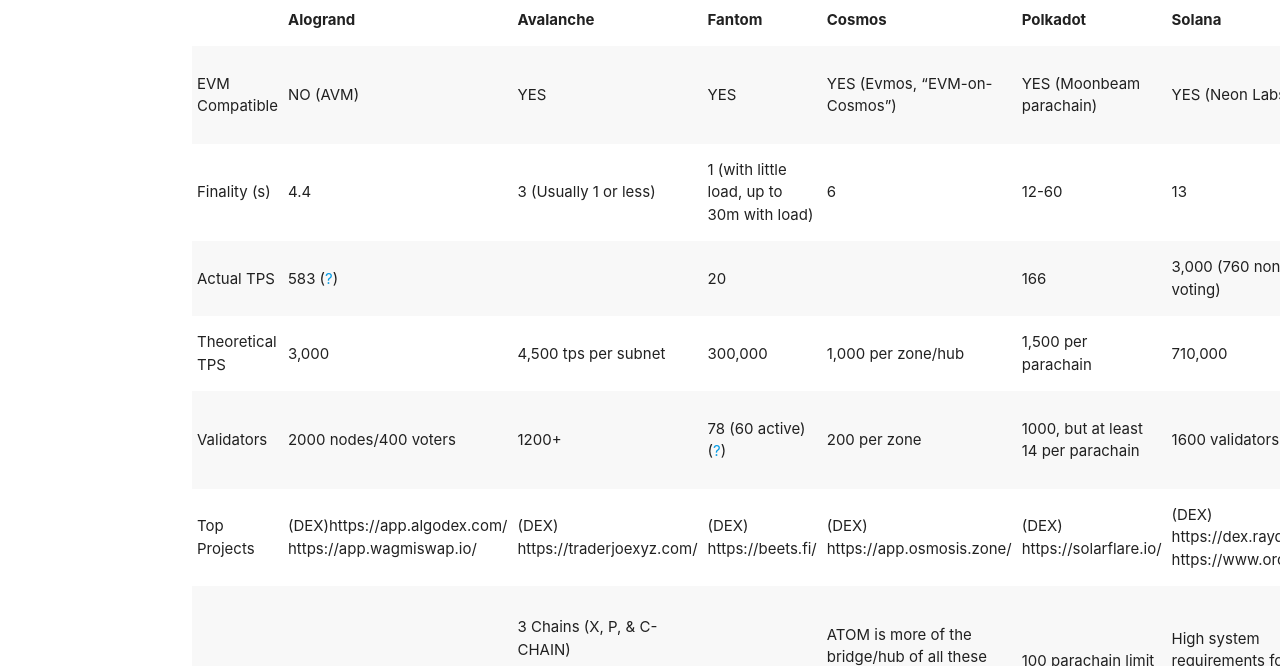
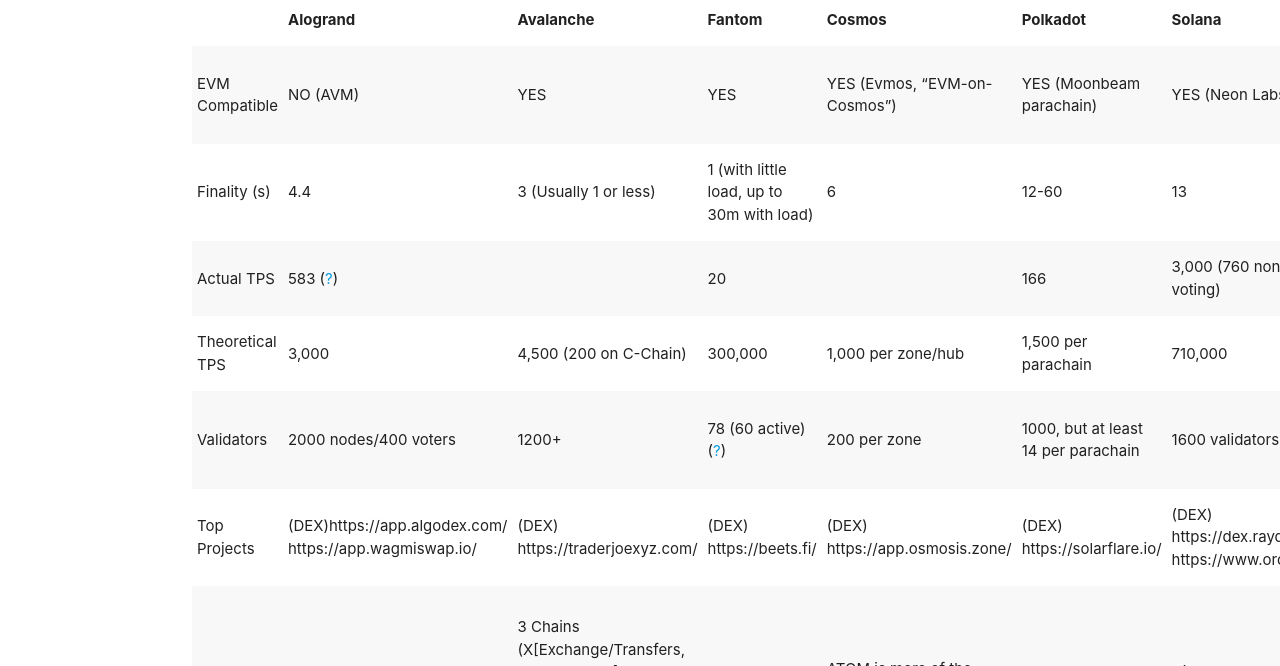
Before and after one commit to mrv777/Crypto-Platforms, a plain HTML site: page index.html in a window 1280 px wide. Shown: the part 101-767 px from the top of the page. Drawn offline with Linux system fonts and the light colour scheme.

Commit message:
Update AVAX chain info

```diff
--- a/index.html
+++ b/index.html
@@ -69,7 +69,7 @@
           <tr>
             <td>Theoretical TPS</td>
             <td>3,000</td>
-            <td>4,500 tps per subnet</td>
+            <td>4,500 (200 on C-Chain)</td>
             <td>300,000</td>
             <td>1,000 per zone/hub</td>
             <td>1,500 per parachain</td>
@@ -104,7 +104,7 @@
               <p>Participating nodes only need last 1000 txs</p>
             </td>
             <td>
-              <p>3 Chains (X, P, & C-CHAIN)</p>
+              <p>3 Chains (X[Exchange/Transfers, no Metamask], P[Platform/Staking], & C[Contract/EVM/DeFi])</p>
               <p>A subnet can validate a single or many blockchains with a single
               validator set (Shared security is optional)</p>
               <p>Unlocking schedule of early investors</p>
@@ -122,7 +122,7 @@
             <td>
               <p>100 parachain limit</p>
               <p>Shared Security is mandatory with the relay chain</p>
-              <p>Most tokens sold to Team & VC (<a href="https://docsend.com/view/qmdaknmbairxfhgp">?</a>)</p>
+              <p>Most tokens sold to Team & VC (<a href="https://docsend.com/view/qmdaknmbairxfhgp">?</a> )</p>
             </td>
             <td>
               <p>High system requirements for validators</p>
```
